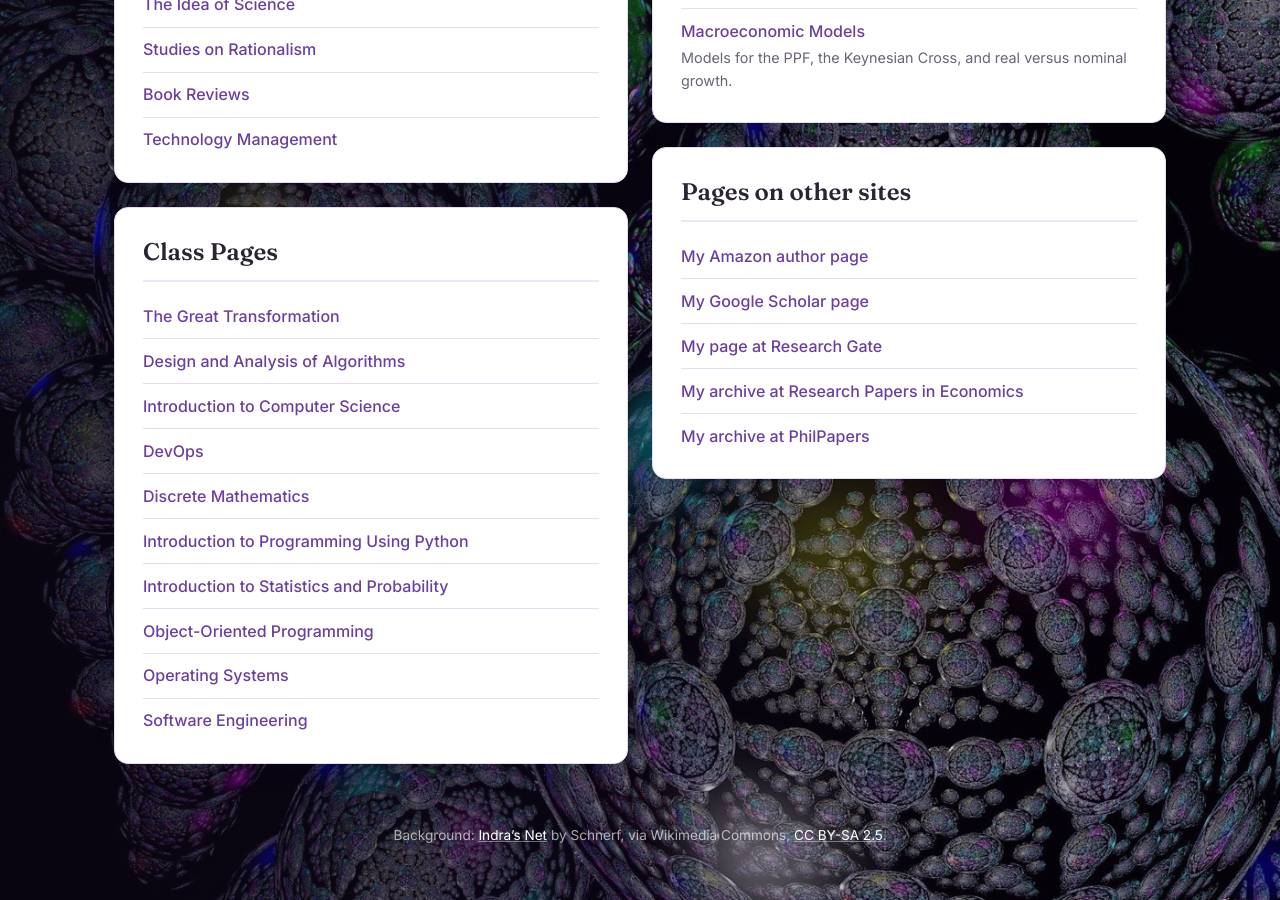
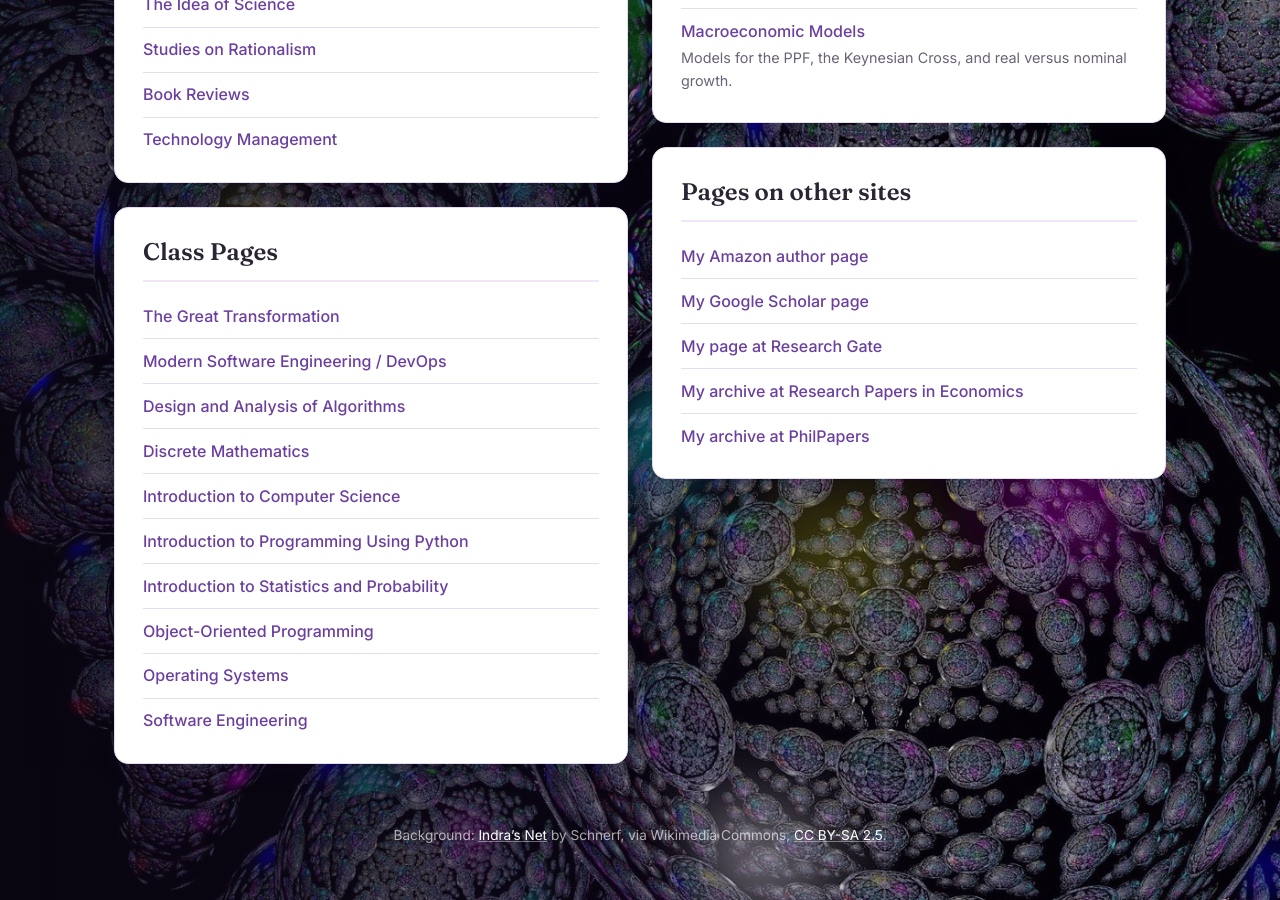
Before and after one commit to gcallah/gcallah.github.io, a Jekyll site: the page index.html, which Jekyll copies as it is, in a window 1280 px wide and 900 px high, scrolled down 701 px. Built offline with Jekyll 4.4.1, drawn with Linux system fonts in a browser that asks for light colours.

Commit message:
Changing course order.

```diff
--- a/index.html
+++ b/index.html
@@ -61,10 +61,11 @@
                     <h2>Class Pages</h2>
                     <ul class="links">
                         <li><a href="../GreatTransformation/index.html">The Great Transformation</a></li>
+                        <li><a href="http://www.thedevopscourse.com">Modern
+                                Software Engineering / DevOps</a></li>
                         <li><a href="../algorithms/index.html">Design and Analysis of Algorithms</a></li>
+                        <li><a href="../DiscreteMathematics/index.html">Discrete Mathematics</a></li>
                         <li><a href="../IntroToCS/index.html">Introduction to Computer Science</a></li>
-                        <li><a href="http://www.thedevopscourse.com">DevOps</a></li>
-                        <li><a href="../DiscreteMathematics/index.html">Discrete Mathematics</a></li>
                         <li><a href="../IntroPython/index.html">Introduction to Programming Using Python</a></li>
                         <li><a href="../statistics/index.html">Introduction to Statistics and Probability</a></li>
                         <li><a href="../OOP2/index.html">Object-Oriented Programming</a></li>
```
